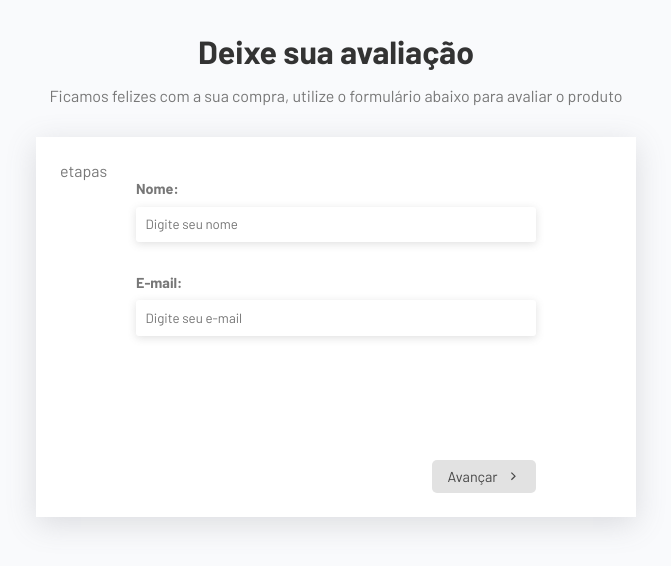
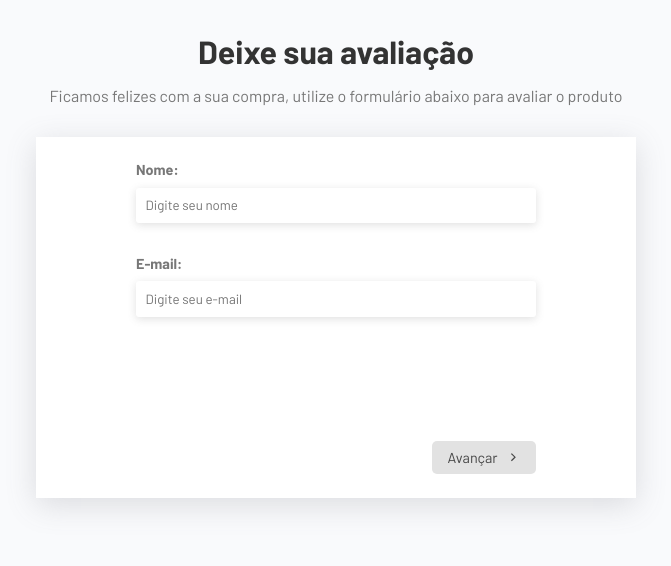
Before and after one commit to CoderLuizF/Multi-Step-Login, a React (Vite) app: page / in a window 1280 px wide. Shown: the top 566 px of the page, without its empty margins (304-975 px from the left). Built offline with nearby package versions, Linux system fonts and the light colour scheme.

Commit message:
feat: add stage indicator component for multi-step form

```diff
--- a/src/App.jsx
+++ b/src/App.jsx
@@ -4,6 +4,7 @@ import UserForm from "./components/UserForm";
 import ReviewForm from "./components/ReviewForm";
 import Thanks from "./components/Thanks";
 import "./App.css";
+import Steps from "./components/Steps";
 
 import { useForm } from "./hooks/userForm";
 
@@ -24,7 +25,7 @@ function App() {
           </p>
         </div>
         <div className="form-container">
-          <p>etapas</p>
+          {Steps}
           <form onSubmit={(e) => changeStep(currentStep + 1, e)}>
             <div className="inputs-container">{currentComponent}</div>
             <div className="actions">
--- /dev/null
+++ b/src/components/Steps.jsx
@@ -0,0 +1,9 @@
+import React from 'react'
+
+const Steps = () => {
+  return (
+    <div>Steps</div>
+  )
+}
+
+export default Steps
```
Also changed, not shown: src/components/Steps.css (added).
